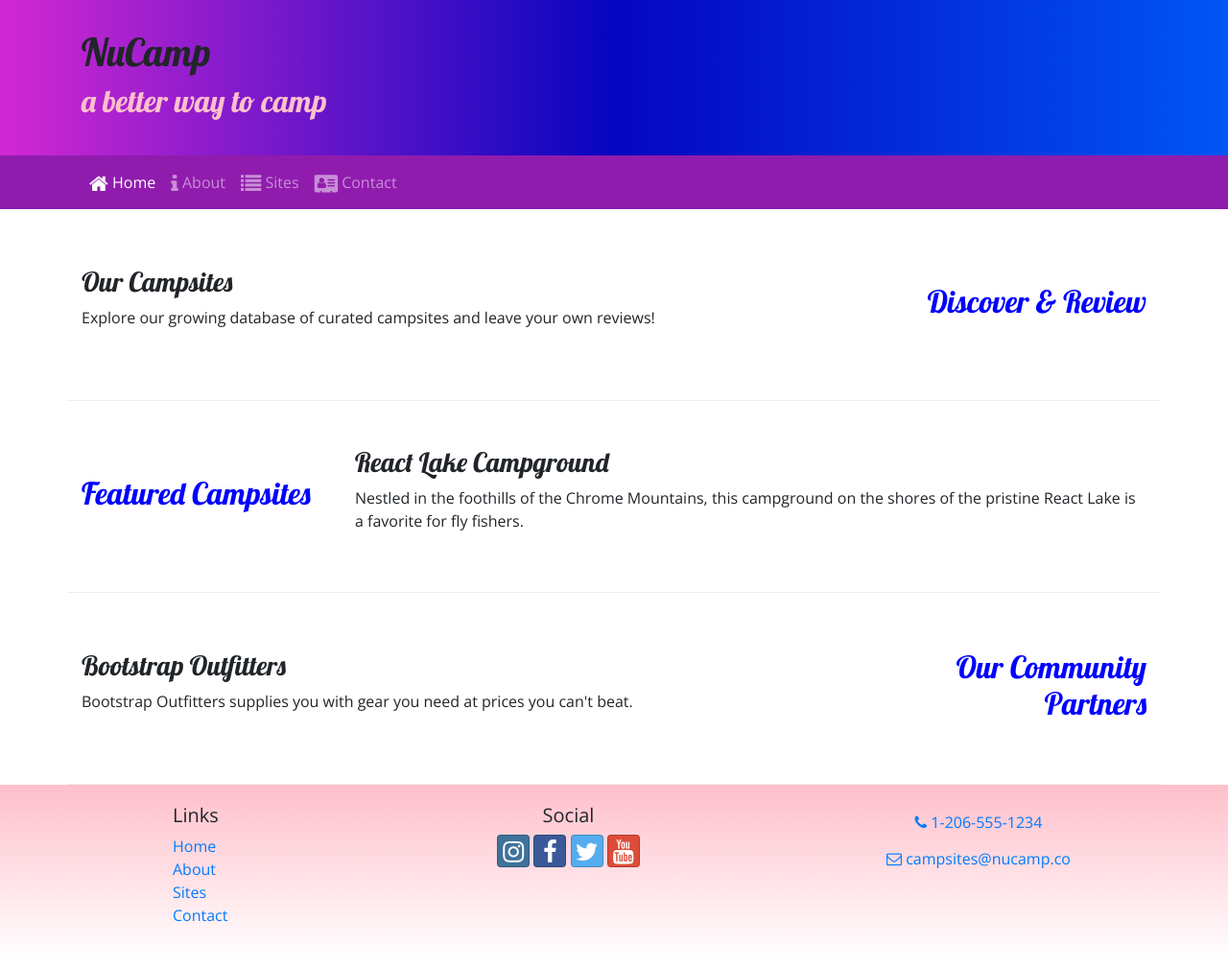
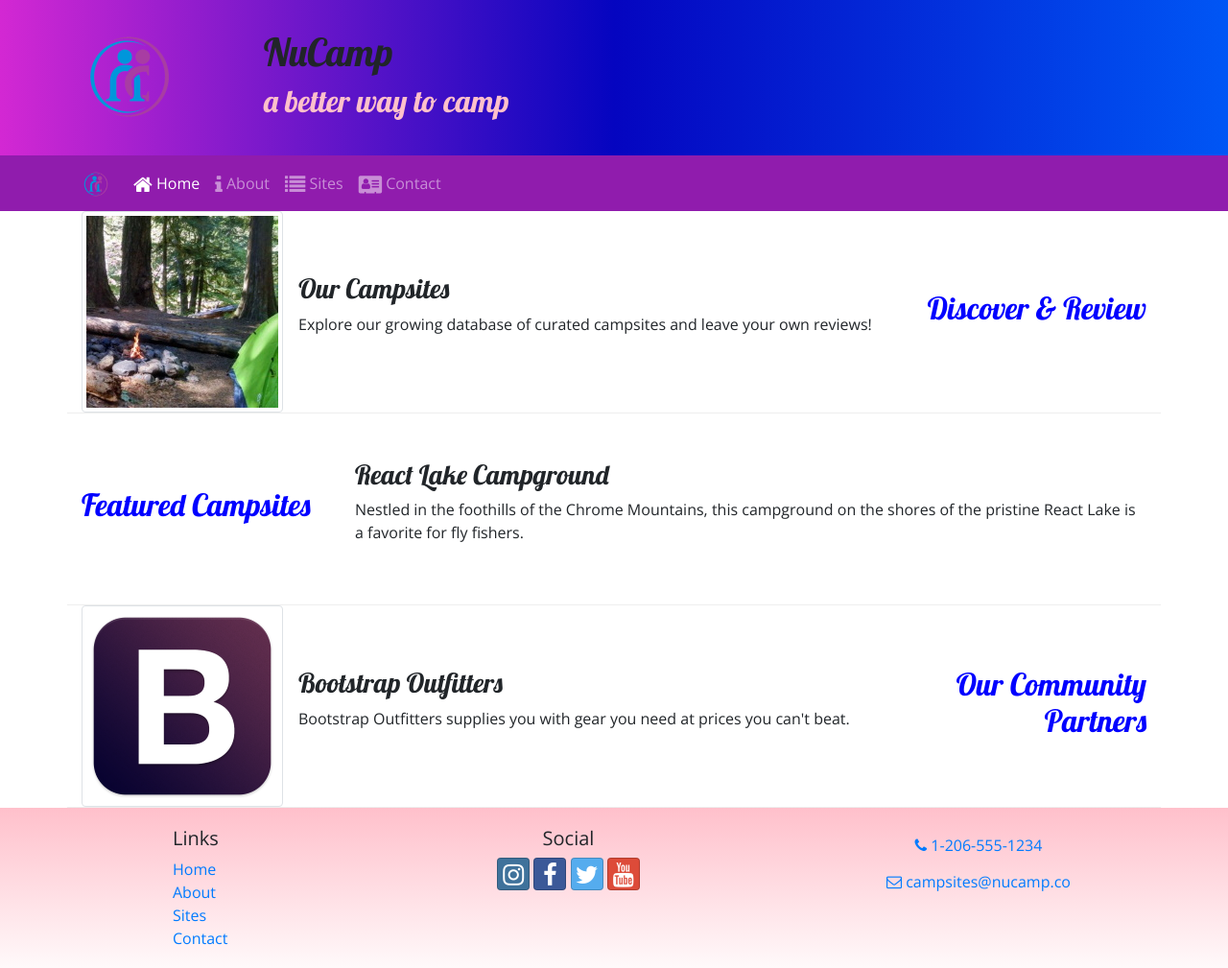
Before and after one commit to NabilPervez/nucampsite, a website: page index.html in a window 1280 px wide. Shown: the whole page at 96% size. Drawn offline with nearby package versions, Linux system fonts and the light colour scheme.

Commit message:
img and media

```diff
--- a/index.html
+++ b/index.html
@@ -24,6 +24,9 @@
     <header class="jumbotron jumbotron-fluid">
         <div class="container">
             <div class="row">
+                <div class="col-4 col-sm-3 col-md-2 align-items-center">
+                    <img src="img/logo.png" class="img-fluid" />
+                </div>
                 <div class="col">
                     <h1>NuCamp</h1>
                     <h2>a better way to camp</h2>
@@ -34,8 +37,7 @@
 
     <nav class="navbar navbar-expand-sm navbar-dark sticky-top">
         <div class="container">
-
-
+            <a class="navbar-brand" href="#"><img src="img/logo.png" height="30px" width="30px" /> </a>
         <button class="navbar-toggler ml-auto" type="button" data-toggle="collapse" data-target="#nucampNavBar">
             <span class="navbar-toggler-icon"></span>
         </button>
@@ -56,8 +58,14 @@
                 <h2 class="text-sm-right">Discover & Review</h2>
             </div>
             <div class="col">
-                <h3>Our Campsites</h3>
-                <p>Explore our growing database of curated campsites and leave your own reviews!</p>
+                    <div class="media">
+                        <img class="d-flex mr-3 img-thumbnail" src="img/breadcrumb-trail-thumb.jpg" alt="breadcrumb-trail-thumb" />
+
+                    <div class="media-body align-self-center">
+                        <h3>Our Campsites</h3>
+                        <p class="d-non d-sm-block">Explore our growing database of curated campsites and leave your own reviews!</p>
+                    </div>
+                </div>
             </div>
         </div>
 
@@ -78,8 +86,13 @@
             <h2 class="text-sm-right">Our Community Partners</h2>
         </div>
         <div class="col">
-            <h3>Bootstrap Outfitters</h3>
-            <p>Bootstrap Outfitters supplies you with gear you need at prices you can't beat.</p>
+            <div class="media">
+                <img class="d-flex mr-3 img-thumbnail" src="img/bootstrap-thumb.png" alt="bootstrap-thumb" />
+                <div class="media-body align-self-center">
+                    <h3>Bootstrap Outfitters</h3>
+                    <p class="d-none d-sm-block">Bootstrap Outfitters supplies you with gear you need at prices you can't beat.</p>
+                </div>
+            </div> <!--Media-->
         </div>
     </div>
 </div>
```
Also changed, not shown: aboutus.html (+8 -4 lines), contactus.html (+6 -0 lines), img/bootstrap-thumb.png (added), img/breadcrumb-trail-thumb.jpg (added), img/breadcrumb-trail.jpg (added), img/chrome-river-thumb.jpg (added), img/chrome-river.jpg (added), img/logo.png (added), img/react-lake-thumb.jpg (added), img/react-lake.jpg (added).
